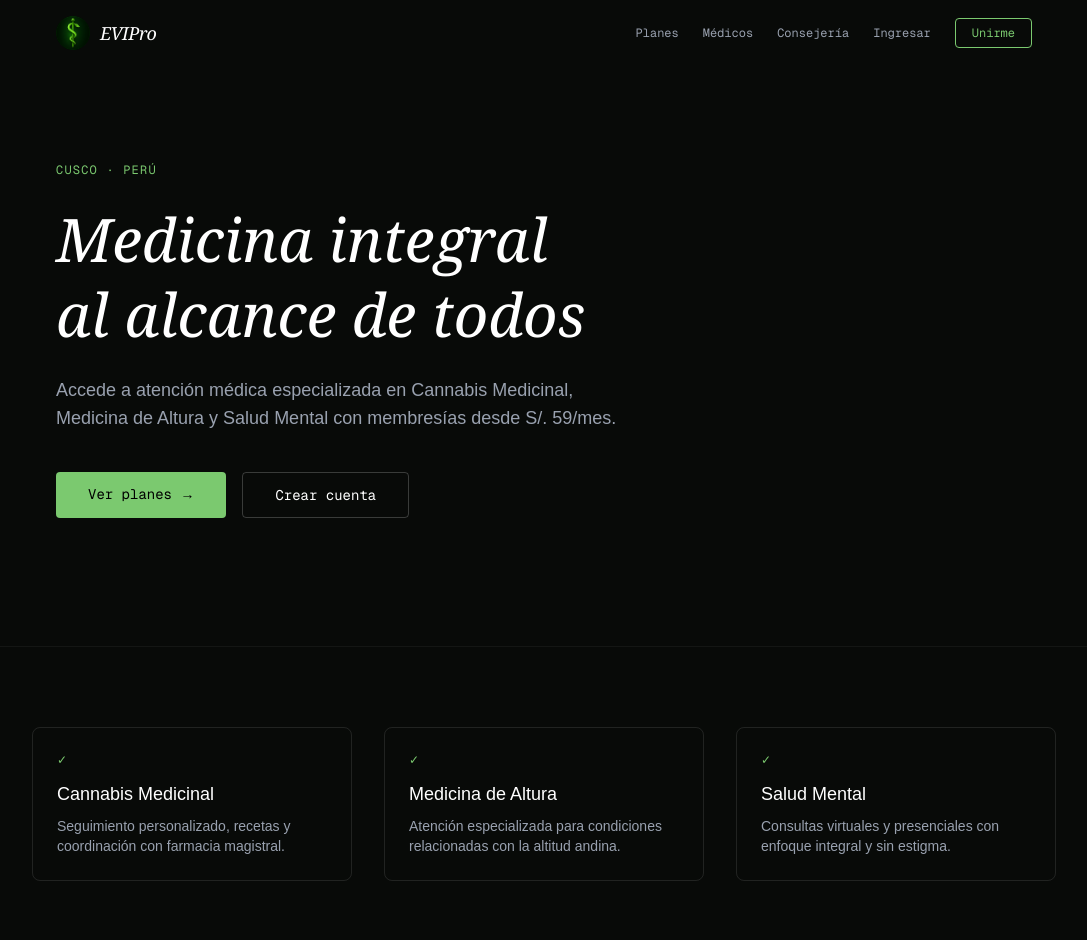
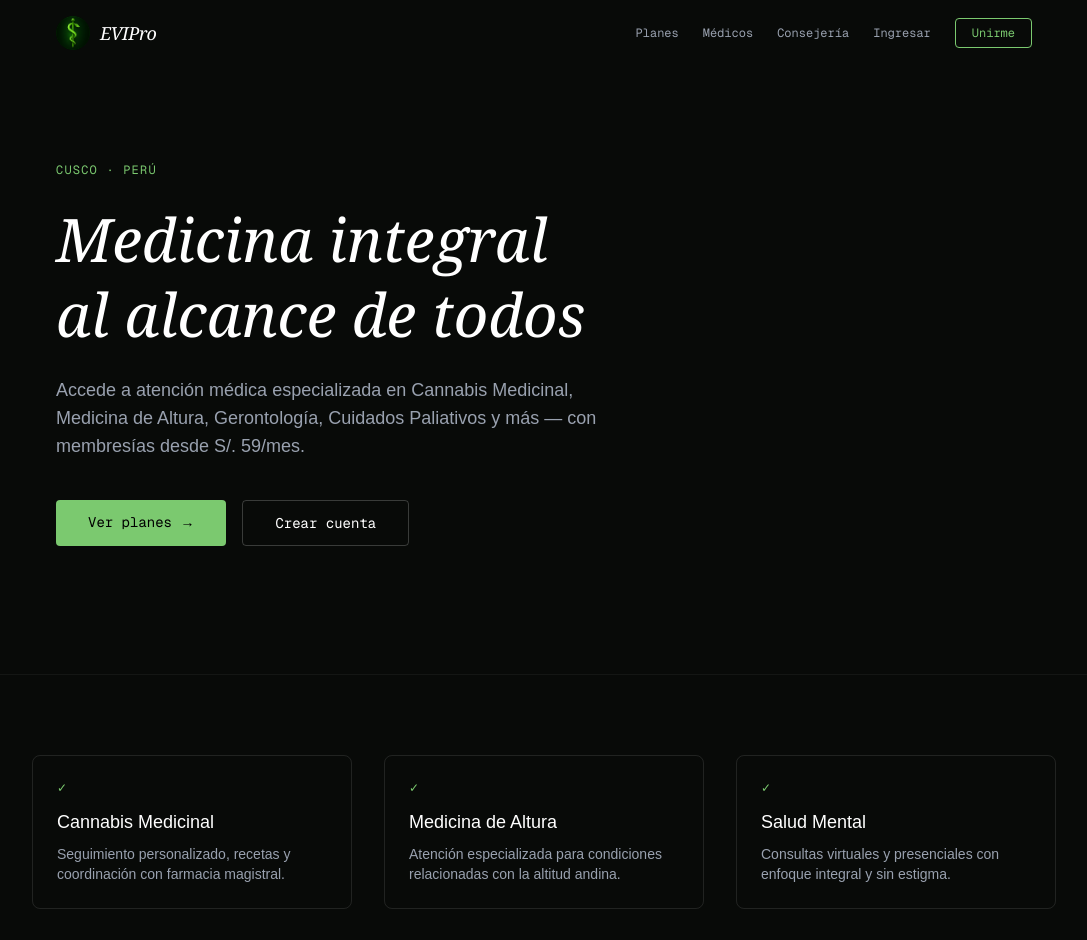
Before and after one commit to BENJASHIS/evipro-web, a Next.js app: page / in a window 1280 px wide. Shown: the top 940 px of the page, without its empty margins (96-1183 px from the left). Built offline with nearby package versions, Linux system fonts and the light colour scheme.

Commit message:
feat(home): agregar especialidades Dr. Vera — Gerontología, Cuidados Paliativos, Diabetes

```diff
--- a/app/page.tsx
+++ b/app/page.tsx
@@ -16,7 +16,8 @@ export default function Home() {
         </h1>
         <p className="text-gray-400 text-lg mb-10 max-w-xl">
           Accede a atención médica especializada en Cannabis Medicinal,
-          Medicina de Altura y Salud Mental con membresías desde S/. 59/mes.
+          Medicina de Altura, Gerontología, Cuidados Paliativos y más —
+          con membresías desde S/. 59/mes.
         </p>
         <div className="flex flex-wrap gap-4">
           <Link
@@ -49,6 +50,18 @@ export default function Home() {
             {
               title: 'Salud Mental',
               desc: 'Consultas virtuales y presenciales con enfoque integral y sin estigma.',
+            },
+            {
+              title: 'Gerontología',
+              desc: 'Atención integral del adulto mayor con enfoque humanizado para el paciente y su familia.',
+            },
+            {
+              title: 'Cuidados Paliativos',
+              desc: 'Acompañamiento médico en enfermedades crónicas y procesos de cuidado avanzado.',
+            },
+            {
+              title: 'Diabetes y Metabólico',
+              desc: 'Manejo de diabetes, enfermedades crónicas no transmisibles y seguimiento metabólico.',
             },
           ].map((item) => (
             <div key={item.title} className="border border-white/10 rounded-lg p-6">
```
